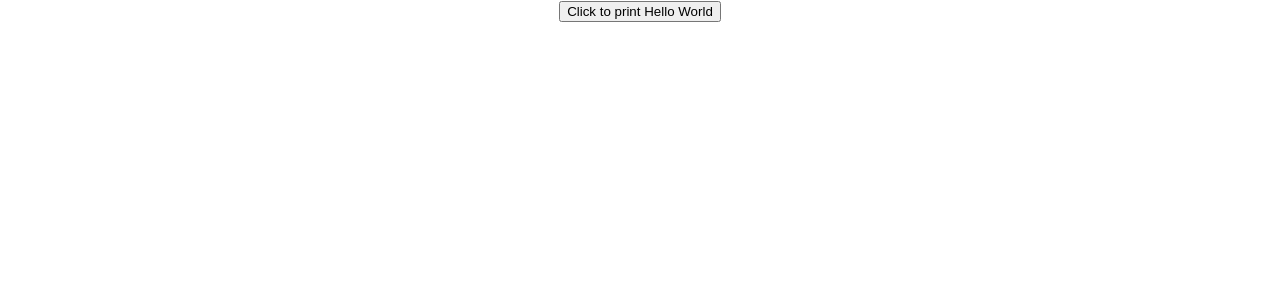
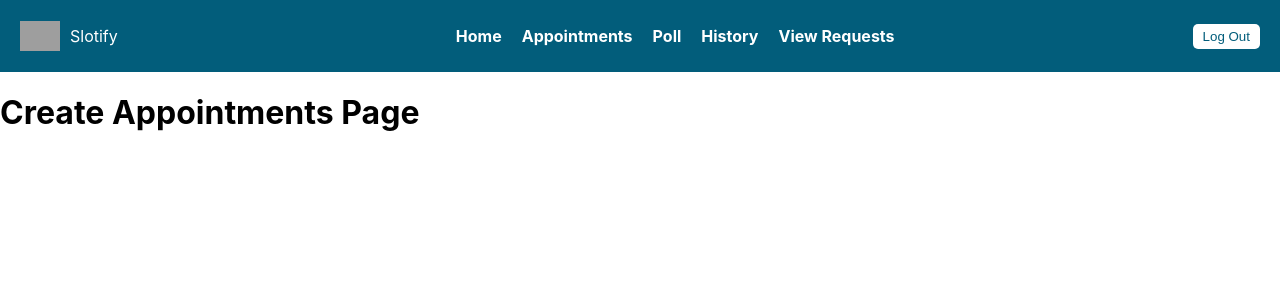
Before and after one commit to abrarfuad27/Slotify, a React (Create React App) app in the folder frontend/: page /appointments in a window 1280 px wide. Shown: the top 300 px of the page. Built offline with nearby package versions, Linux system fonts and the light colour scheme; grey boxes are pictures that could not be loaded.

Commit message:
initial navbar add

```diff
--- a/frontend/src/App.js
+++ b/frontend/src/App.js
@@ -1,5 +1,17 @@
 import React, { useState } from 'react';
+import {
+  BrowserRouter as Router,
+  Routes,
+  Route,
+} from "react-router-dom";
+import NavBarMember from './components/navbarMember';
 import './App.css';
+
+import Appointments from './pages/appointments';
+import MeetingRequests from './pages/meetingRequests';
+import MeetingHistory from './pages/meetingHistory';
+import CreatePoll from './pages/createPoll';
+
 // import axios from 'axios';
 
 function App() {
@@ -25,12 +37,23 @@ function App() {
   };
 
   return (
-    // Browser-Router will be inserted
 
-    <div className="App">
-      <button onClick={fetchMessage}>Click to print Hello World</button>
-      <div>{message}</div>
-    </div>
+    <Router>
+        <NavBarMember />
+        <Routes>
+          {/* <Route path="/" element={<Home />} /> */}
+          <Route path="/appointments" element={<Appointments />} />
+          <Route path="/createPoll" element={<CreatePoll />} />
+          <Route path="/history" element={<MeetingHistory />} />
+          <Route path="/requests" element={<MeetingRequests />} />
+        </Routes>
+    </Router>
+    // <div className="App">
+    //   <button onClick={fetchMessage}>Click to print Hello World</button>
+    //   <div>{message}</div>
+    // </div>
+
+    // style.css global with primary colours, font, h1 h2 etc. navbar dummy
   );
 }
 
--- a/frontend/src/components/navbarMember.jsx
+++ b/frontend/src/components/navbarMember.jsx
@@ -0,0 +1,24 @@
+import React from 'react';
+import { Link } from 'react-router-dom';
+import '../style/navbarMember.css';
+
+const NavBarMember = () => {
+  return (
+    <nav className="navbar">
+      <div className="logo">
+        <img src="/path-to-logo.png" alt="Slotify Logo" />
+        <span>Slotify</span>
+      </div>
+      <ul className="nav-links">
+        <li><Link to="/">Home</Link></li>
+        <li><Link to="/appointments">Appointments</Link></li>
+        <li><Link to="/poll">Poll</Link></li>
+        <li><Link to="/history">History</Link></li>
+        <li><Link to="/requests">View Requests</Link></li>
+      </ul>
+      <button className="logout-button">Log Out</button>
+    </nav>
+  );
+};
+
+export default NavBarMember;
--- /dev/null
+++ b/frontend/src/pages/appointments.jsx
@@ -0,0 +1,18 @@
+import React from "react";
+
+const CreateAppointments = () => {
+    return (
+        <div
+            style={{
+                display: "flex",
+                justifyContent: "centre",
+                alignItems: "centre",
+                height: "100vh",
+            }}
+        >
+            <h1>Create Appointments Page</h1>
+        </div>
+    );
+};
+
+export default CreateAppointments;
--- /dev/null
+++ b/frontend/src/pages/createPoll.jsx
@@ -0,0 +1,18 @@
+import React from "react";
+
+const CreatePoll = () => {
+    return (
+        <div
+            style={{
+                display: "flex",
+                justifyContent: "centre",
+                alignItems: "centre",
+                height: "100vh",
+            }}
+        >
+            <h1>Create Poll Page</h1>
+        </div>
+    );
+};
+
+export default CreatePoll;
--- /dev/null
+++ b/frontend/src/pages/meetingHistory.jsx
@@ -0,0 +1,18 @@
+import React from "react";
+
+const MeetingHistory = () => {
+    return (
+        <div
+            style={{
+                display: "flex",
+                justifyContent: "centre",
+                alignItems: "centre",
+                height: "100vh",
+            }}
+        >
+            <h1>Meeting History</h1>
+        </div>
+    );
+};
+
+export default MeetingHistory;
--- /dev/null
+++ b/frontend/src/pages/meetingRequests.jsx
@@ -0,0 +1,18 @@
+import React from "react";
+
+const MeetingRequests = () => {
+    return (
+        <div
+            style={{
+                display: "flex",
+                justifyContent: "centre",
+                alignItems: "centre",
+                height: "100vh",
+            }}
+        >
+            <h1>Meeting Requests Page</h1>
+        </div>
+    );
+};
+
+export default MeetingRequests;
--- a/frontend/src/style/navbarMember.css
+++ b/frontend/src/style/navbarMember.css
@@ -0,0 +1,47 @@
+.navbar {
+    display: flex;
+    justify-content: space-between;
+    align-items: center;
+    background-color: #025D7B;
+    padding: 10px 20px;
+    color: white;
+  }
+
+  .logo {
+    display: flex;
+    align-items: center;
+  }
+
+  .logo img {
+    height: 30px;
+    margin-right: 10px;
+  }
+
+  .nav-links {
+    list-style: none;
+    display: flex;
+    gap: 20px;
+  }
+
+  .nav-links a {
+    text-decoration: none;
+    color: white;
+    font-weight: bold;
+  }
+
+  .nav-links a:hover {
+    text-decoration: underline;
+  }
+
+  .logout-button {
+    background-color: #FFFFFF;
+    color: #025D7B;
+    border: none;
+    padding: 5px 10px;
+    border-radius: 5px;
+    cursor: pointer;
+  }
+
+  .logout-button:hover {
+    background-color: #F0F0F0;
+  }
```
Also changed, not shown: package.json (added, +7 -0 lines), 1 other file (tests, documents, lock files or other folders).
